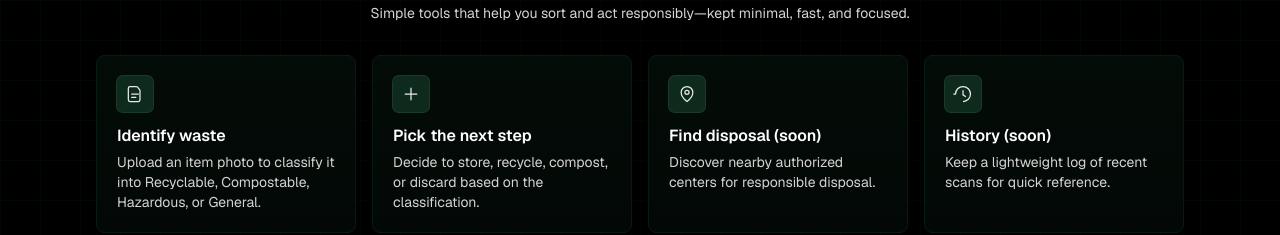
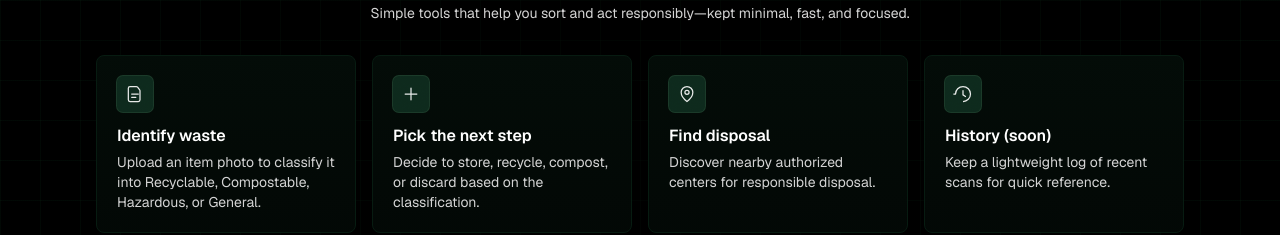
Before and after one commit to Sarvesh0457/binSight, a Next.js app: page / in a window 1280 px wide. Shown: the part 1040-1275 px from the top of the page. Built offline with nearby package versions, Linux system fonts and the light colour scheme.

Commit message:
Fix text for disposal option in page.tsx

```diff
--- a/src/app/page.tsx
+++ b/src/app/page.tsx
@@ -67,7 +67,7 @@ export default function Home() {
             {t: "Pick the next step", d: "Decide to store, recycle, compost, or discard based on the classification.", icon:(
               <svg width="20" height="20" viewBox="0 0 24 24" fill="none" className="opacity-90"><path d="M12 5v14M5 12h14" stroke="currentColor" strokeWidth="1.5" strokeLinecap="round"/></svg>
             )},
-            {t: "Find disposal (soon)", d: "Discover nearby authorized centers for responsible disposal.", icon:(
+            {t: "Find disposal", d: "Discover nearby authorized centers for responsible disposal.", icon:(
               <svg width="20" height="20" viewBox="0 0 24 24" fill="none" className="opacity-90"><path d="M12 21s7-5.1 7-11a7 7 0 1 0-14 0c0 5.9 7 11 7 11Z" stroke="currentColor" strokeWidth="1.5"/><circle cx="12" cy="10" r="2.5" stroke="currentColor" strokeWidth="1.5"/></svg>
             )},
             {t: "History (soon)", d: "Keep a lightweight log of recent scans for quick reference.", icon:(
```
